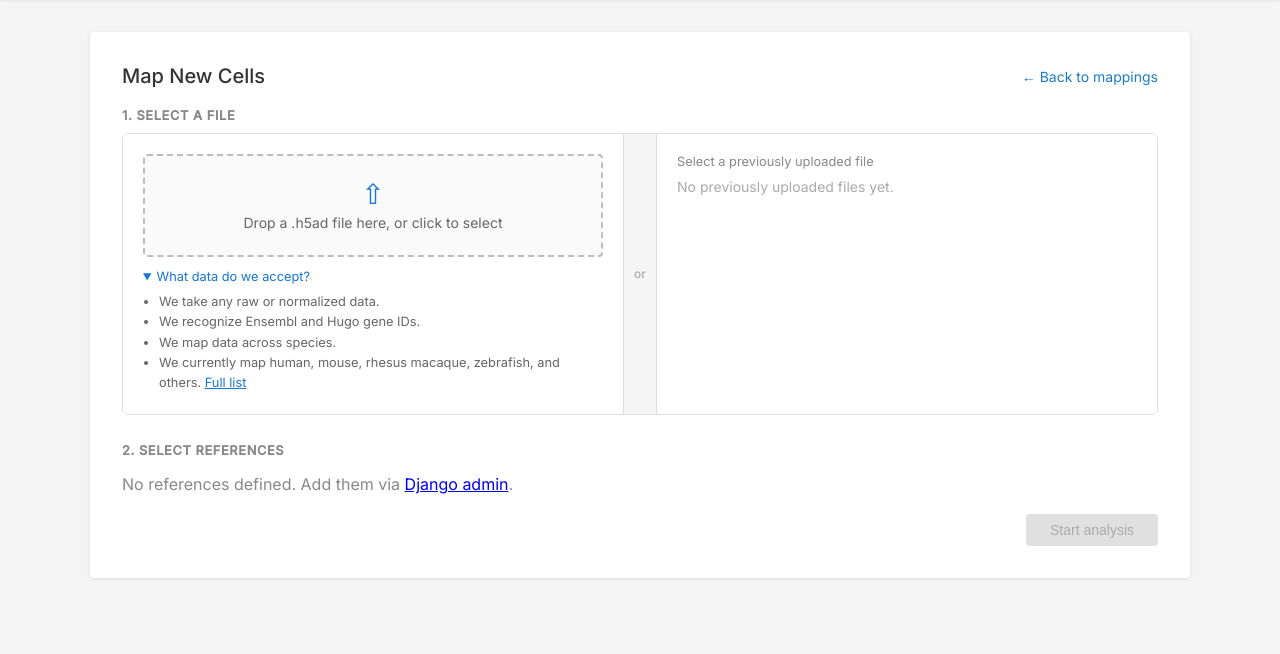
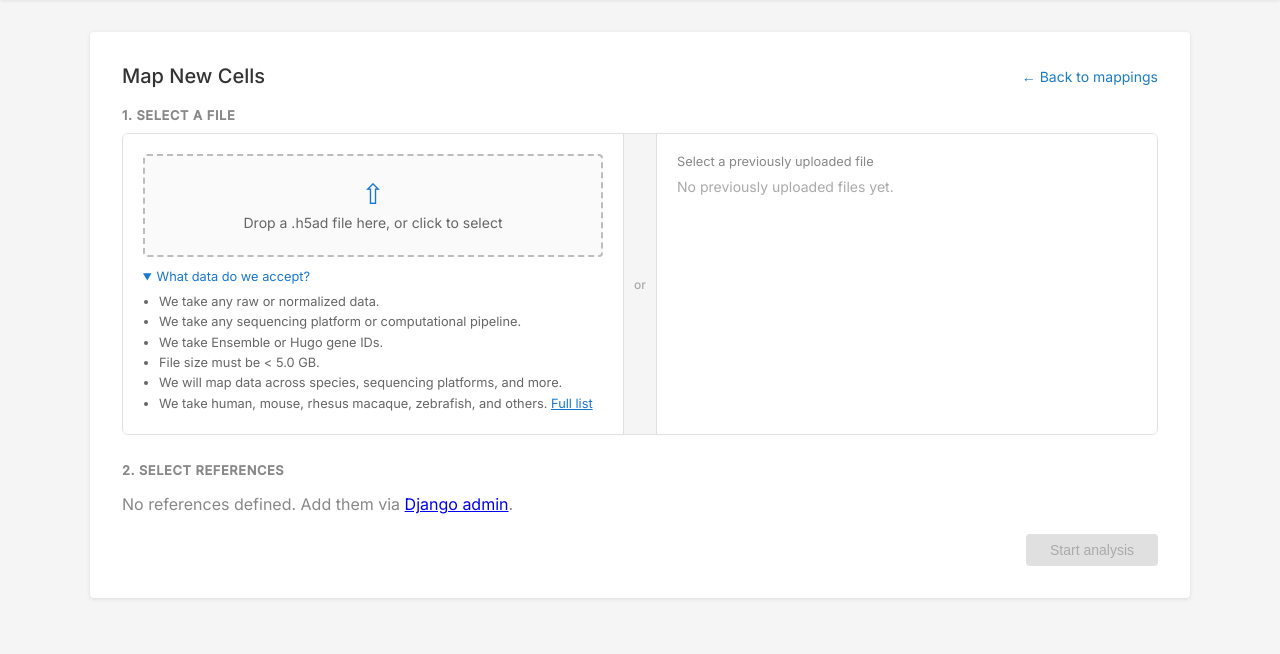
Before and after one commit to ucscXena/referenceViz, a Django app: page /jobs/references/ in a window 1280 px wide, after a click on "What data do we accept?". Shown: the part 57-711 px from the top of the page. Run offline with Django 3.2, Linux system fonts and the light colour scheme; the visitor is signed in with stand-in values (Sample User, id 1); data that the repository does not hold is empty; parts of the project's set-up code (start-up, migrations or seed data) failed here and were passed over; some libraries are stand-ins or nearby versions.

Commit message:
updating help text for mapping new cells

```diff
--- a/jobs/templates/jobs/references.html
+++ b/jobs/templates/jobs/references.html
@@ -32,9 +32,11 @@
         <summary class="upload-help-summary">What data do we accept?</summary>
         <ul class="upload-help-list">
           <li>We take any raw or normalized data.</li>
-          <li>We recognize Ensembl and Hugo gene IDs.</li>
-          <li>We map data across species.</li>
-          <li>We currently map human, mouse, rhesus macaque, zebrafish, and others. <a href="https://www.nature.com/articles/s41586-026-10689-z" target="_blank" rel="noopener">Full list</a></li>
+          <li>We take any sequencing platform or computational pipeline.</li>
+          <li>We take Ensemble or Hugo gene IDs.</li>
+          <li>File size must be &lt; 5.0 GB.</li>
+          <li>We will map data across species, sequencing platforms, and more.</li>
+          <li>We take human, mouse, rhesus macaque, zebrafish, and others. <a href="https://www.nature.com/articles/s41586-026-10689-z" target="_blank" rel="noopener">Full list</a></li>
         </ul>
       </details>
 
```
